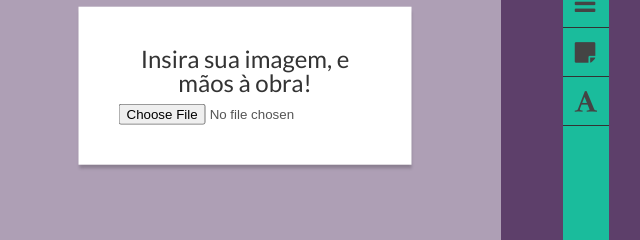
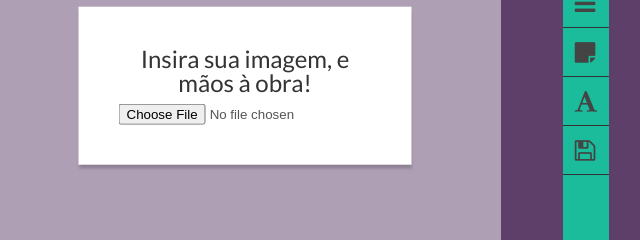
Before and after one commit to lucas-medina/memecanvas, a website: page index.html in a window 1280 px wide. Shown: the part 139-379 px from the top of the page, 341-981 px from the left. Drawn offline with nearby package versions, Linux system fonts and the light colour scheme; files that its build step writes are made by us from their sources; files whose address does not match are found by name.

Commit message:
Adicionar botao de Salvar no esqueleto base

```diff
--- a/index.html
+++ b/index.html
@@ -31,6 +31,7 @@
                     		<a control control-center title="Centralizar" class="controls__button"><i class="fa fa-bars"></i></a>
                     		<a control control-add-sticker title="Inserir stickers" class="controls__button"><i class="fa fa-sticky-note"></i></a>
                     		<a control control-add-text title="Inserir texto" class="controls__button"><i class="fa fa-font"></i></a>
+                    		<a control control-save title="Salvar imagem" class="controls__button"><i class="fa fa-save"></i></a>
                     	</nav>
                     </div>
                 </div>
```
